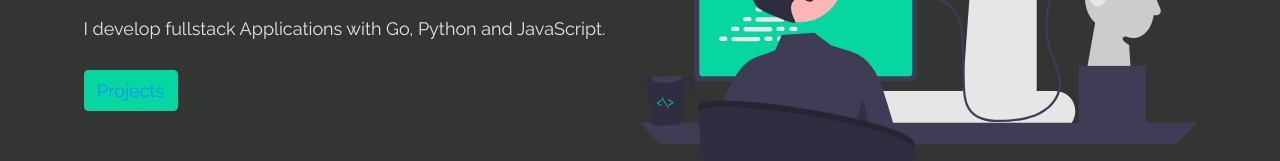
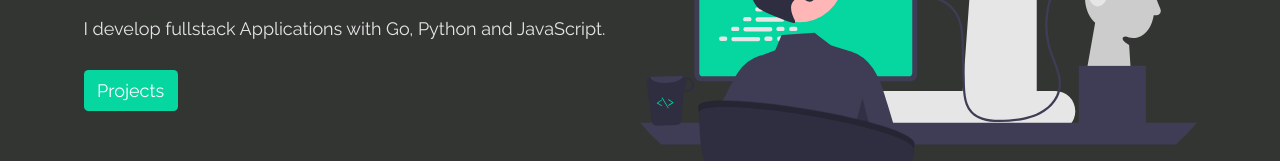
Before and after one commit to dglitxh/portfolio, a React (Create React App) app: page / in a window 1280 px wide. Shown: the part 356-517 px from the top of the page. Built offline with nearby package versions, Linux system fonts and the light colour scheme.

Commit message:
upd: hero btn

```diff
--- a/src/components/Hero.js
+++ b/src/components/Hero.js
@@ -56,9 +56,9 @@
 
                 </p>
 
-                  <button className="mr-3 hero-button btn btn-primary btn-large">
-                    <a href='#projects' >Projects</a>
-                  </button>
+                  <a className="mr-3 hero-button btn btn-primary btn-large" href='#projects'>
+                     Projects
+                  </a>
 
 
 
```
